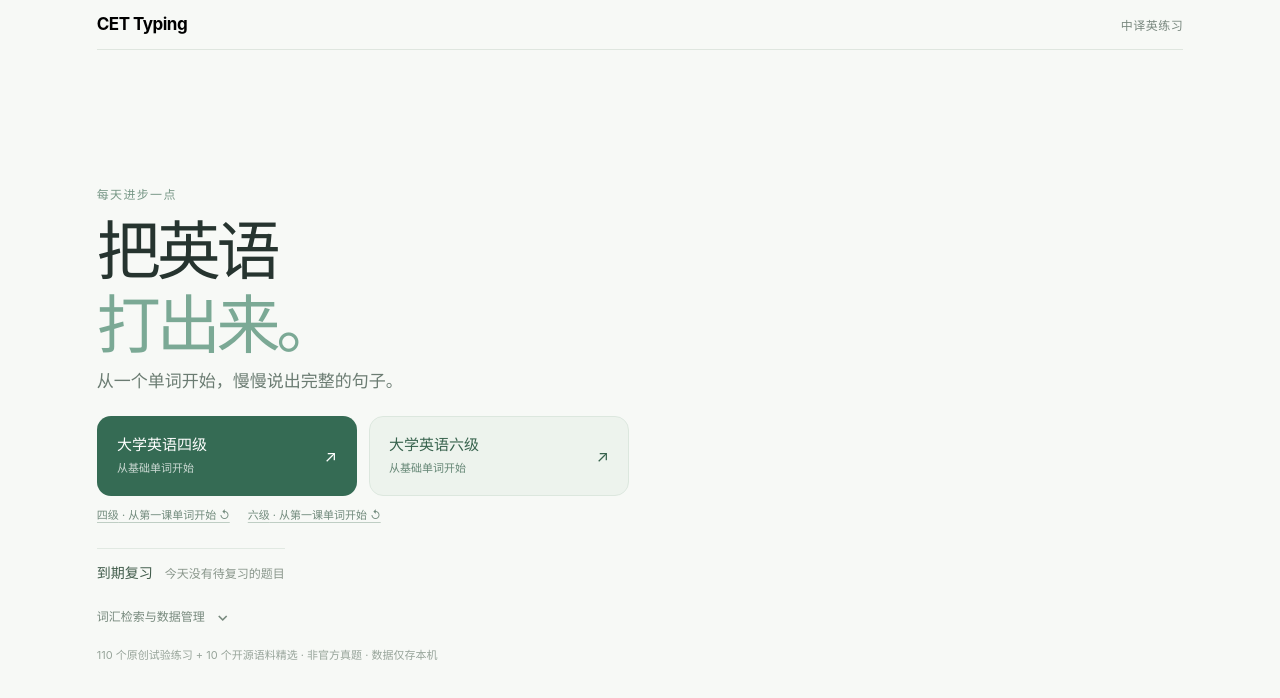
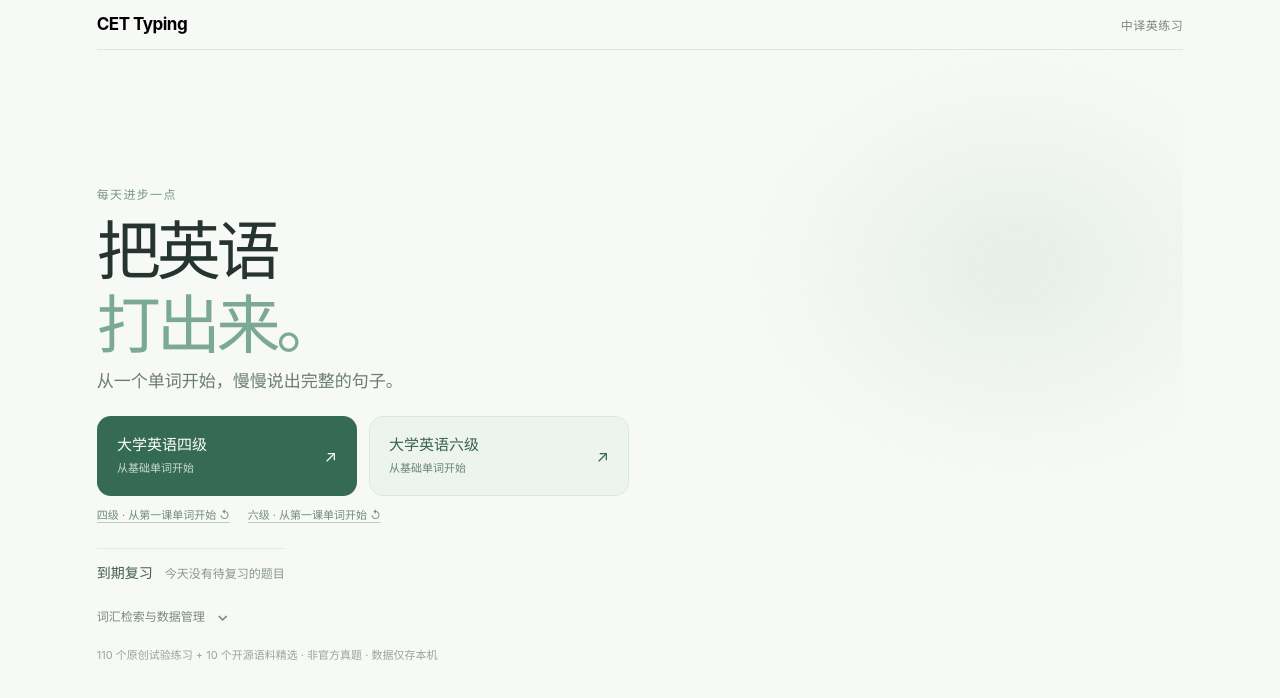
Before and after one commit to Kurumi33333/cet-typing, a React (Vite) app: page / in a window 1280 px wide. Shown: the top 698 px of the page. Built offline with nearby package versions, Linux system fonts and the light colour scheme; what ts-fsrs would draw is missing.

Commit message:
style(ui): support React Bits spring magnet and restrained mint-depth landing

```diff
--- a/src/styles.css
+++ b/src/styles.css
@@ -706,3 +706,64 @@ html, body, #root { height: 100%; width: 100%; overflow: hidden; }
 @media (prefers-reduced-motion: reduce) {
   .slot-focus-marker { transition: none; }
 }
+
+
+/* V0.10 Motion × React Bits · soft depth without changing the one-screen layout. */
+.main-content { position: relative; isolation: isolate; }
+.main-content > :not(.home-ambient) { position: relative; z-index: 1; }
+.home-ambient {
+  position: absolute;
+  z-index: 0;
+  pointer-events: none;
+  width: clamp(220px, 44vw, 520px);
+  height: clamp(220px, 32vw, 420px);
+  top: 3%;
+  right: -7%;
+  border-radius: 50%;
+  background: radial-gradient(ellipse at center, rgba(169, 207, 180, .25), rgba(193, 217, 202, .08) 48%, transparent 72%);
+  filter: blur(26px);
+}
+.main-content .choice-group > .home-magnet {
+  flex: 0 0 clamp(218px, 24vw, 260px);
+  width: clamp(218px, 24vw, 260px);
+  min-width: 0;
+}
+.home-magnet-inner { width: 100%; }
+.home-magnet .home-course {
+  width: 100%;
+  transition: box-shadow 220ms ease, border-color 220ms ease, background-color 220ms ease;
+}
+.home-magnet:hover .home-course {
+  box-shadow: 0 13px 30px -20px rgba(31, 74, 48, .34), 0 4px 11px -8px rgba(38, 73, 48, .17);
+}
+.home-magnet .home-course > span:last-child { transition: translate 200ms ease; }
+.home-magnet:hover .home-course > span:last-child { translate: 2px -2px; }
+.home-magnet:focus-within .home-course { outline: 2px solid #80a993; outline-offset: 3px; }
+.lesson-spark { display: inline-flex; flex: 0 0 auto; max-width: 95%; }
+.lesson-spark > .lesson-toggle { max-width: 100%; }
+.lesson-spark:focus-within { border-radius: 999px; }
+.lesson-toggle {
+  transition: background-color 180ms ease, border-color 180ms ease, box-shadow 180ms ease;
+}
+.lesson-toggle:hover {
+  background-color: #e6f0e7;
+  border-color: #c4dac9;
+  box-shadow: 0 7px 19px -12px rgba(40, 78, 50, .24);
+}
+.lesson-options .lesson-option {
+  transition: background-color 180ms ease, border-color 180ms ease;
+}
+@media (max-width: 560px) {
+  .main-content .choice-group > .home-magnet { width: 100%; flex-basis: auto; }
+  .home-ambient { top: 10%; right: -22%; opacity: .65; }
+  .home-magnet .home-course { width: 100%; }
+}
+@media (hover: none), (pointer: coarse) {
+  .home-magnet:hover .home-course { box-shadow: none; }
+  .lesson-toggle:hover { box-shadow: none; }
+}
+@media (prefers-reduced-motion: reduce) {
+  .home-ambient { transform: none !important; }
+  .home-magnet .home-course, .lesson-toggle, .lesson-options .lesson-option,
+  .home-magnet .home-course > span:last-child { transition: none !important; }
+}
```
